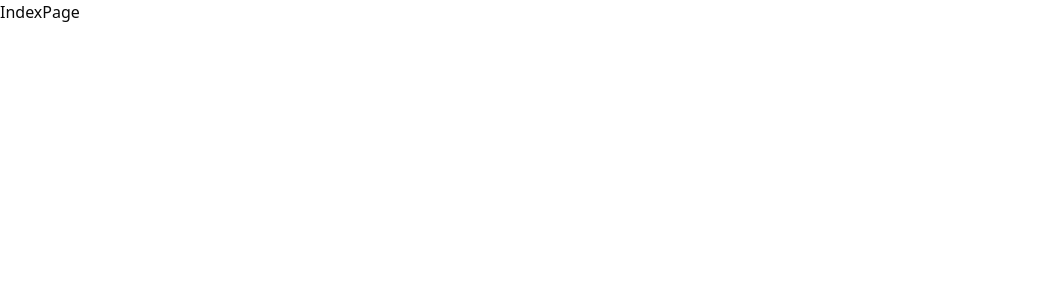
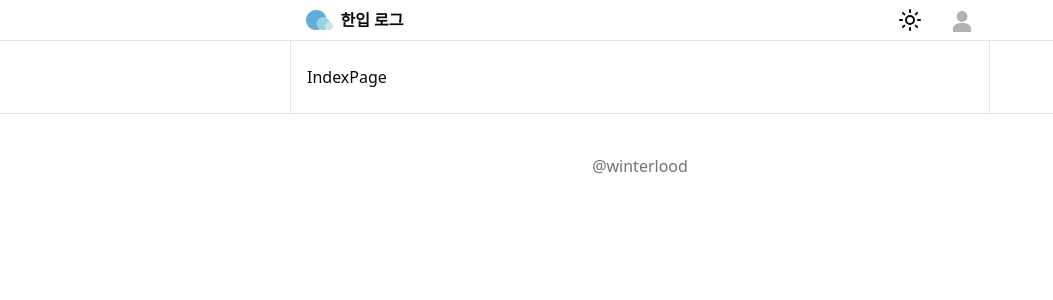
Before and after one commit to steepheno/onebite-log, a React (Vite) app: page / in a window 1280 px wide. Shown: the top 300 px of the page, without its empty margins (0-1053 px from the left). Built offline with nearby package versions, Linux system fonts and the light colour scheme.

Commit message:
글로벌 레이아웃 설정

```diff
--- /dev/null
+++ b/src/components/layout/global-layout.tsx
@@ -0,0 +1,35 @@
+import { Link, Outlet } from "react-router";
+import Logo from "@/assets/logo.png";
+import DefaultAvatar from "@/assets/default-avatar.jpg";
+import { SunIcon } from "lucide-react";
+
+export default function GlobalLayout() {
+  return (
+    <div className="min-h-[100vh] flex-col">
+      <header className="-15 border-b">
+        <div className="m-auto flex h-full w-full max-w-175 flex-1 justify-between px-4">
+          <Link className="flex items-center gap-2" to={"/"}>
+            <img
+              className="h-5"
+              src={Logo}
+              alt="한입 로그의 로고, 메시지 말풍선을 형상화한 모형이다."
+            />
+            <div className="font-bold">한입 로그</div>
+          </Link>
+          <div className="flex items-center gap-5">
+            <div className="hover:bg-muted cursor-pointer rounded-full p-2">
+              <SunIcon />
+            </div>
+            <img className="h-6" src={DefaultAvatar} alt="" />
+          </div>
+        </div>
+      </header>
+      <main className="m-auto w-full max-w-175 border-x px-4 py-6">
+        <Outlet />
+      </main>
+      <footer className="text-muted-foreground border-t py-10 text-center">
+        @winterlood
+      </footer>
+    </div>
+  );
+}
--- a/src/root-route.tsx
+++ b/src/root-route.tsx
@@ -6,12 +6,14 @@ import IndexPage from "./pages/index-page";
 import PostDetailPage from "./pages/post-detail-page";
 import ProfileDetailPage from "./pages/profile-detail-page";
 import ResetPasswordPage from "./pages/reset-password-page";
+import GlobalLayout from "./components/layout/global-layout";
 
 export default function RootRoute() {
   return (
     <Routes>
-      <Route path="/sign-in" element={<SigninPage />}/>
-      <Route path="/sign-up" element={<SignupPage />}/>
+      <Route element={<GlobalLayout />}>
+        <Route path="/sign-in" element={<SigninPage />} />
+        <Route path="/sign-up" element={<SignupPage />} />
         <Route path="/forget-password" element={<ForgetPasswordPage />} />
 
         <Route path="/" element={<IndexPage />} />
@@ -20,6 +22,7 @@ export default function RootRoute() {
         <Route path="/reset-password" element={<ResetPasswordPage />} />
 
         <Route path="*" element={<Navigate to={"/"} />} />
+      </Route>
     </Routes>
   );
 }
```
Lines whose indentation alone changed are shown as unchanged.
